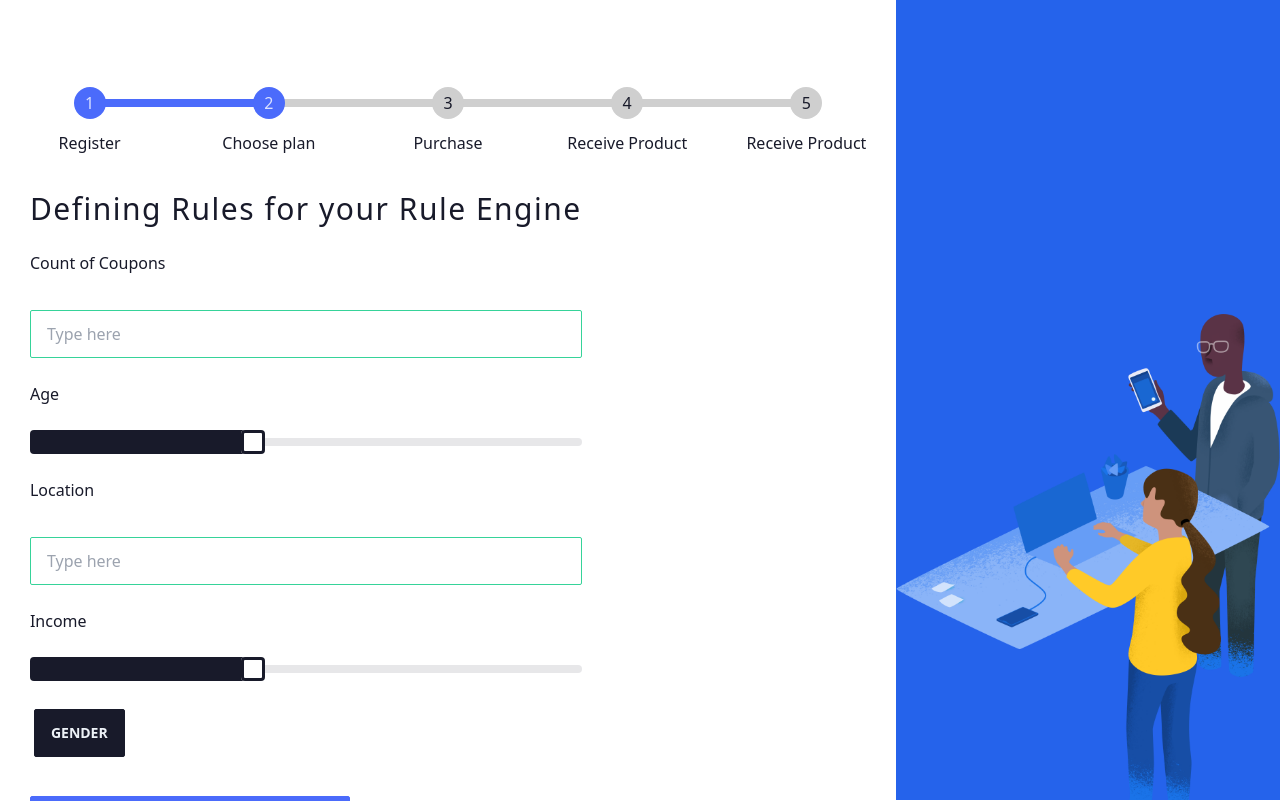
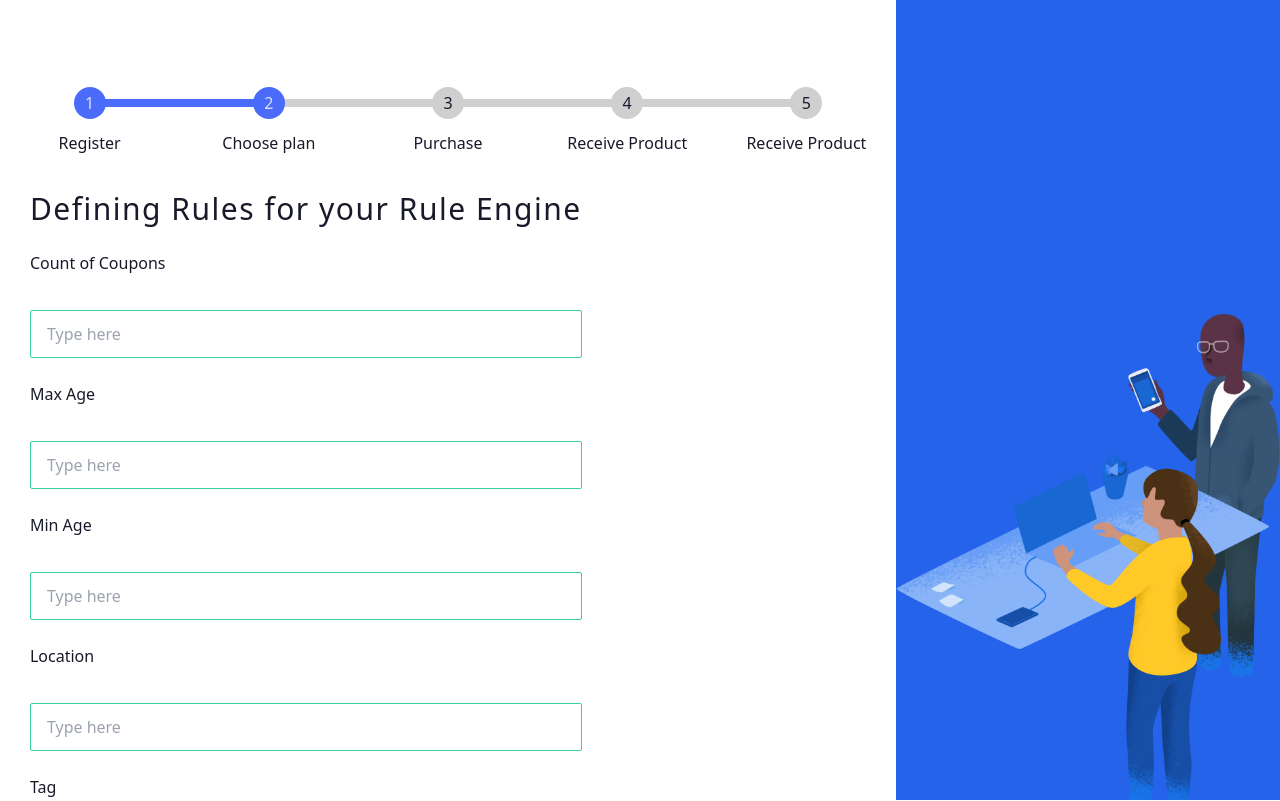
Before and after one commit to jinish08/LOCLOC5, a Next.js app: page /definingRules in a window 1280 px wide. Shown: the top 801 px of the page. Built offline with nearby package versions, Linux system fonts and the light colour scheme; no server answers.

Commit message:
made flow for static data

```diff
--- a/context/AuthContext.js
+++ b/context/AuthContext.js
@@ -20,13 +20,19 @@ export const AuthContextProvider = ({ children }) => {
     ageMin:"",
     ageMax:"",
     location:"",
-    incomeMin:"",
-    incomeMax:"",
+    tag:"",
     gender:"",
     discountType:"",
     minCartItems:"",
     minCartValue:"",
     discountValue:"",
+  })
+
+  const [designData, setDesignData] = useState({
+    bgColor:"",
+    title:"",
+    code:"",
+    image:"",
   })
 
   const handleInputChange = (e) => {
@@ -64,7 +70,7 @@ export const AuthContextProvider = ({ children }) => {
   }, []);
 
   return (
-    <UserContext.Provider value={{ createUser, user, logout, signIn ,googleLogin , userData,setUser,handleInputChange}}>
+    <UserContext.Provider value={{ createUser, user, logout, signIn ,googleLogin , userData,setUser,setUserData,handleInputChange , designData , setDesignData}}>
       {children}
     </UserContext.Provider>
   );
--- a/package.json
+++ b/package.json
@@ -15,6 +15,7 @@
     "firebase": "^9.17.2",
     "framer-motion": "^10.2.4",
     "fs": "^0.0.1-security",
+    "multi-range-slider-react": "^2.0.2",
     "next": "13.2.4",
     "react": "18.2.0",
     "react-big-calendar": "^1.6.8",
--- /dev/null
+++ b/pages/confirmCoupons/index.js
@@ -0,0 +1,9 @@
+import React from 'react'
+
+const ConfirmCoupons = () => {
+  return (
+    <div>ConfirmCoupons</div>
+  )
+}
+
+export default ConfirmCoupons
--- a/pages/createCoupon.js
+++ b/pages/createCoupon.js
@@ -2,17 +2,18 @@ import React, { useContext, useEffect, useState } from "react";
 import Side from "../assets/create.png";
 import { useRouter } from "next/router";
 import { UserContext } from "../context/AuthContext";
-import RangeSlider from "../components/RangeSlider"
+
 const CreateCoupon = () => {
   const router = useRouter();
   const [type, setType] = useState("Select type of Coupon");
-  const {userData,setUser,handleInputChange} = useContext(UserContext)
+  const {userData,setUserData,handleInputChange} = useContext(UserContext)
   const handleDropDownSelect = (e) => {
     setType(e.target.value);
     const data = userData
     data.couponType = e.target.value
-    setUser({...data})
+    setUserData({...data})
   };
+
 
   const handleContinue = () => {
     if(type === "Dynamic Coupon"){
@@ -72,7 +73,6 @@ const CreateCoupon = () => {
             >
               Continue
             </button>
-            <RangeSlider className="w-40 h-8" defaultValue={[25,75]}/>
           </div>
         </div>
       </div>
--- a/pages/definingRules.js
+++ b/pages/definingRules.js
@@ -1,19 +1,24 @@
 import Router, { useRouter } from "next/router";
-import React, { useState } from "react";
+import React, { useContext, useEffect, useState } from "react";
 import Side from "../assets/create.png";
-const definingRules = () => {
+import { UserContext } from "../context/AuthContext";
+const DefiningRules = () => {
   const router = useRouter();
   const [type, setType] = useState("Gender");
   const [isChecked, setIsChecked] = useState(false);
+  const { userData, setUserData, handleInputChange } = useContext(UserContext);
 
-  const handleInputChange = (e) => {
-    console.log(e.target.id);
-    setIsChecked(!isChecked);
+  const handleDropDownSelect = (e) => {
+    setType(e.target.value);
+    const data = userData;
+    data.gender = e.target.value;
+    setUserData({ ...data});
   };
-  const handleDropDownSelect = (e) => {
-    console.log(e.target.value);
-    setType(e.target.value);
-  };
+
+  useEffect(()=>{
+    console.log(userData)
+  },[userData])
+
   const handleClick = () => {
     router.push("/definingRules1");
   };
@@ -34,77 +39,55 @@ const definingRules = () => {
             <h1 className="text-bold text-3xl tracking-[1.5px] ">
               Defining Rules for your Rule Engine
             </h1>
-            {/* <div className="flex gap-2">
-              <label>Rule on User Age</label>
-              <input
-                id="age"
-                type="checkbox"
-                checked={isChecked}
-                onChange={handleInputChange}
-                className="checkbox checkbox-primary"
-              />
-            </div>
-            <div className="flex gap-2">
-              <label>Rule on Location</label>
-              <input
-                id="location"
-                type="checkbox"
-                checked={isChecked}
-                onChange={handleInputChange}
-                className="checkbox checkbox-primary"
-              />
-            </div>
-            <div className="flex gap-2">
-              <label>Rule on Income</label>
-              <input
-                id="age"
-                type="checkbox"
-                checked={isChecked}
-                onChange={handleInputChange}
-                className="checkbox checkbox-primary"
-              />
-            </div>
-            <div className="flex gap-2">
-              <label>Rule on Gender</label>
-              <input
-                id="age"
-                type="checkbox"
-                checked={isChecked}
-                onChange={handleInputChange}
-                className="checkbox checkbox-primary"
-              />
-            </div> */}
             <label>Count of Coupons</label>
             <input
               id="count"
               type="number"
+              name="couponCount"
               placeholder="Type here"
               className="input input-bordered input-success w-full mt-[2%]"
+              value={userData.couponCount}
+              onChange={handleInputChange}
             />
-            <label>Age</label>
+            <label>Max Age</label>
             <input
-              id="age"
-              type="range"
-              min="0"
-              max="100"
-              value="40"
-              className="range"
+              id="count3"
+              type="number"
+              name="ageMax"
+              placeholder="Type here"
+              className="input input-bordered input-success w-full mt-[2%]"
+              value={userData.ageMax}
+              onChange={handleInputChange}
+            />
+            <label>Min Age</label>
+            <input
+              id="count2"
+              type="number"
+              name="ageMin"
+              placeholder="Type here"
+              className="input input-bordered input-success w-full mt-[2%]"
+              value={userData.ageMin}
+              onChange={handleInputChange}
             />
             <label>Location</label>
             <input
               id="location"
               type="text"
+              name="location"
               placeholder="Type here"
               className="input input-bordered input-success w-full mt-[2%]"
+              value={userData.location}
+              onChange={handleInputChange}
             />
-            <label>Income</label>
+            <label>Tag</label>
             <input
-              id="income"
-              type="range"
-              min="0"
-              max="100"
-              value="40"
-              className="range"
+              id="tag"
+              type="text"
+              placeholder="Type here"
+              name="tag"
+              value={userData.tag}
+              onChange={handleInputChange}
+              className="input input-bordered input-success w-full mt-[2%]"
             />
             <div className="dropdown">
               <label tabIndex={0} className="btn m-1">
@@ -139,4 +122,4 @@ const definingRules = () => {
   );
 };
 
-export default definingRules;
+export default DefiningRules;
--- a/pages/definingRules1.js
+++ b/pages/definingRules1.js
@@ -1,17 +1,23 @@
-import React, { useState } from "react";
+import React, { useContext, useEffect, useState } from "react";
 import Side from "../assets/create.png";
-const definingRules1 = () => {
+import { UserContext } from "../context/AuthContext";
+const DefiningRules1 = () => {
   const [type, setType] = useState("Add ons");
   const [isChecked, setIsChecked] = useState(false);
 
-  const handleInputChange = (e) => {
-    console.log(e.target.id);
-    setIsChecked(!isChecked);
+  const { userData, setUserData, handleInputChange } = useContext(UserContext);
+
+  const handleDropDownSelect = (e) => {
+    setType(e.target.value);
+    const data = userData;
+    data.discountType = e.target.value;
+    setUserData({ ...data });
   };
-  const handleDropDownSelect = (e) => {
-    console.log(e.target.value);
-    setType(e.target.value);
-  };
+
+  useEffect(()=>{
+    console.log(userData)
+  },[userData])
+
   return (
     <div className="bg-white flex w-full">
       <div className="flex flex-col items-start h-[70vh] mt-[10%] w-[70vw]">
@@ -29,67 +35,6 @@ const definingRules1 = () => {
             <h1 className="text-bold text-3xl tracking-[1.5px] ">
               Defining Rules for your Rule Engine
             </h1>
-            {/* <div className="flex gap-2">
-              <label>Rule on User Age</label>
-              <input
-                id="age"
-                type="checkbox"
-                checked={isChecked}
-                onChange={handleInputChange}
-                className="checkbox checkbox-primary"
-              />
-            </div>
-            <div className="flex gap-2">
-              <label>Rule on Location</label>
-              <input
-                id="location"
-                type="checkbox"
-                checked={isChecked}
-                onChange={handleInputChange}
-                className="checkbox checkbox-primary"
-              />
-            </div>
-            <div className="flex gap-2">
-              <label>Rule on Income</label>
-              <input
-                id="age"
-                type="checkbox"
-                checked={isChecked}
-                onChange={handleInputChange}
-                className="checkbox checkbox-primary"
-              />
-            </div>
-            <div className="flex gap-2">
-              <label>Rule on Gender</label>
-              <input
-                id="age"
-                type="checkbox"
-                checked={isChecked}
-                onChange={handleInputChange}
-                className="checkbox checkbox-primary"
-              />
-            </div> */}
-            <label>Amount</label>
-            <input
-              id="amount"
-              type="number"
-              placeholder="Type here"
-              className="input input-bordered input-success w-full mt-[0.5%]"
-            />
-            <label>Min Cart Items</label>
-            <input
-              id="minCart"
-              type="number"
-              placeholder="Type here"
-              className="input input-bordered input-success w-full mt-[0.5%]"
-            />
-            <label>Min Cart Amount</label>
-            <input
-              id="minAmount"
-              type="number"
-              placeholder="Type here"
-              className="input input-bordered input-success w-full mt-[0.5%]"
-            />
             <div className="dropdown">
               <label tabIndex={0} className="btn m-1">
                 {type}
@@ -110,6 +55,37 @@ const definingRules1 = () => {
                 </li>
               </div>
             </div>
+            {(type==="Flat Discount [%]" || type==="Flat Discounts [-]") && <><label>Amount</label>
+            <input
+              id="amount"
+              type="number"
+              name="discountValue"
+              placeholder="Type here"
+              className="input input-bordered input-success w-full mt-[0.5%]"
+              value={userData.discountValue}
+              onChange={handleInputChange}
+            /></>}
+            <label>Min Cart Items</label>
+            <input
+              id="minCart"
+              type="number"
+              placeholder="Type here"
+              name="minCartItems"
+              className="input input-bordered input-success w-full mt-[0.5%]"
+              value={userData.minCartItems}
+              onChange={handleInputChange}
+            />
+            <label>Min Cart Amount</label>
+            <input
+              id="minAmount"
+              type="number"
+              name="minCartValue"
+              placeholder="Type here"
+              className="input input-bordered input-success w-full mt-[0.5%]"
+              value={userData.minCartValue}
+              onChange={handleInputChange}
+            />
+
             <button className="btn btn-primary max-w-xs mt-[2%]">
               Continue
             </button>
@@ -123,4 +99,4 @@ const definingRules1 = () => {
   );
 };
 
-export default definingRules1;
+export default DefiningRules1;
```
Also changed, not shown: pages/customizeCoupon/index.js (+56 -8 lines), 1 other file (tests, documents, lock files or other folders).
